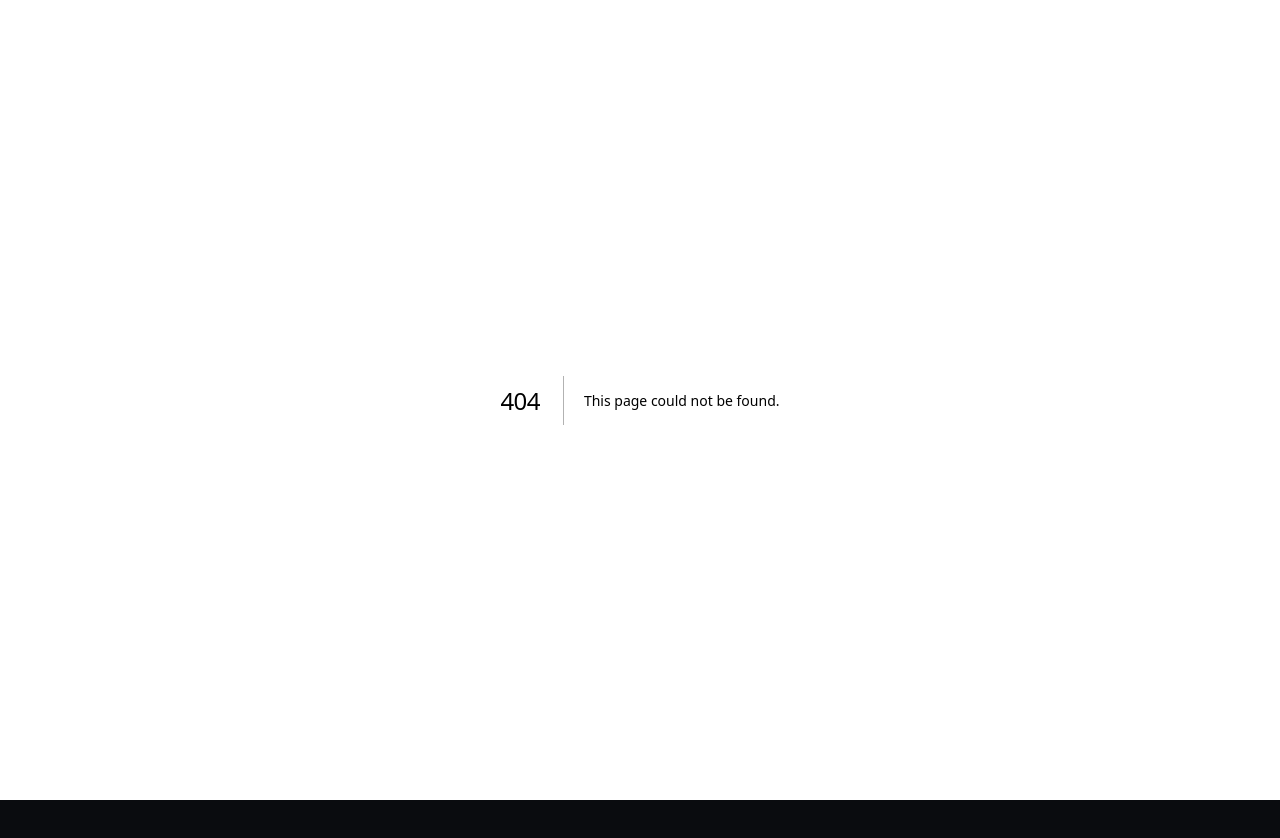
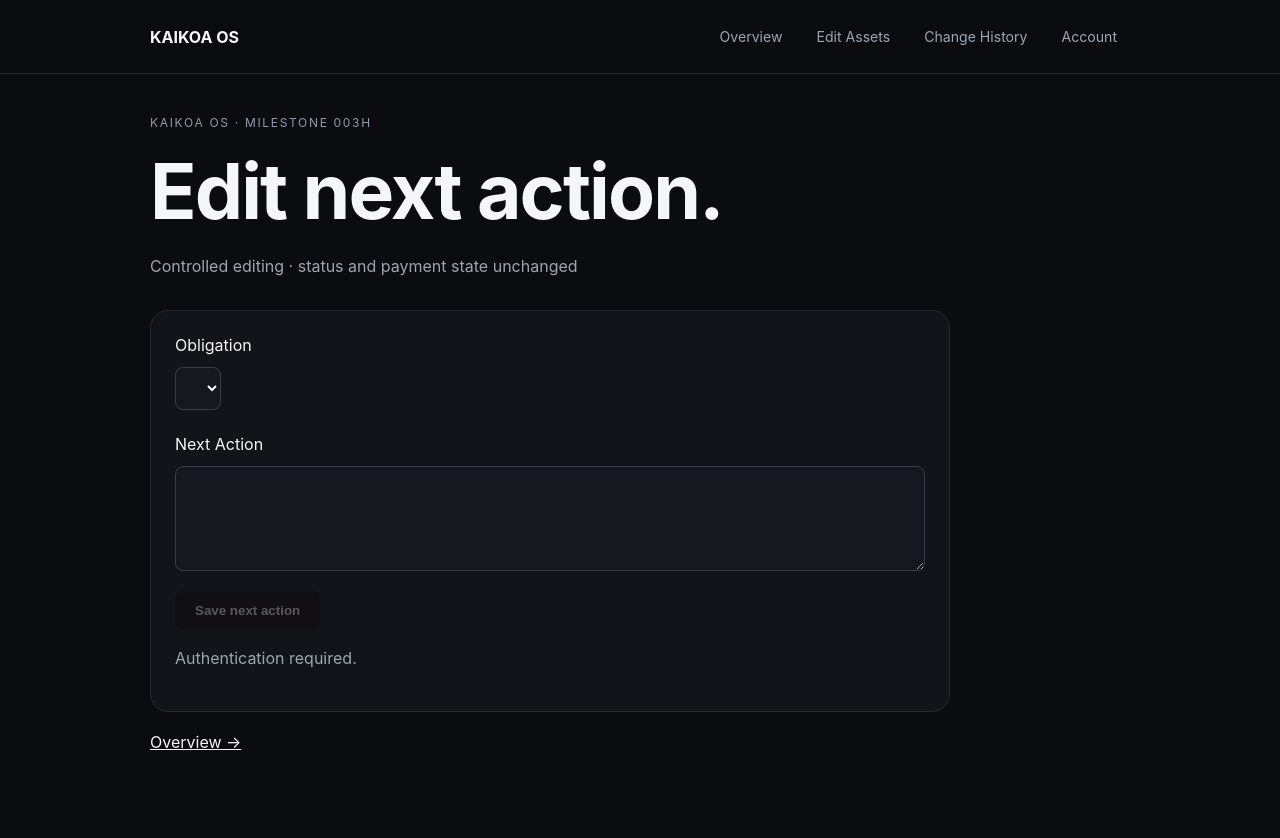
Before and after one commit to KAIKOA-Labs/kaikoa-os, a Next.js app: page /private-memory/obligations/edit in a window 1280 px wide. Before the commit this address had no page. Shown: the top 838 px of the page. Before the commit the page ends 800 px from the top, so only its background shows below. Built offline with nearby package versions, Linux system fonts and the light colour scheme; no server answers.

Commit message:
Milestone 003H: controlled obligation next-action editor

```diff
--- /dev/null
+++ b/app/private-memory/obligations/edit/page.tsx
@@ -0,0 +1,39 @@
+"use client";
+import { useEffect, useState } from "react";
+import Link from "next/link";
+import { getBrowserSupabase } from "@/lib/supabase-browser";
+type Obligation={id:string;title:string;status:string;next_action:string|null};
+export default function EditObligation(){
+ const [items,setItems]=useState<Obligation[]>([]);
+ const [selected,setSelected]=useState("");
+ const [action,setAction]=useState("");
+ const [message,setMessage]=useState("Checking access…");
+ const [busy,setBusy]=useState(false);
+ async function load(){
+  const db=getBrowserSupabase();if(!db){setMessage("Authentication unavailable.");return;}
+  const {data:user,error:authError}=await db.auth.getUser();
+  if(authError||!user.user){setMessage("Authentication required.");return;}
+  const {data,error}=await db.from("obligations").select("id,title,status,next_action").eq("visibility","safe_preview").order("title");
+  if(error){setMessage("Unable to load obligations.");return;}
+  setItems(data??[]);setSelected(previous=>previous||(data?.[0]?.id??""));
+  setMessage(data?.length?"":"No editable obligations found.");
+ }
+ useEffect(()=>{void load();},[]);
+ useEffect(()=>{setAction(items.find(i=>i.id===selected)?.next_action??"");},[items,selected]);
+ async function save(){
+  const db=getBrowserSupabase();if(!db||!selected||busy)return;
+  setBusy(true);setMessage("Saving…");
+  const {data,error}=await db.rpc("update_safe_obligation_next_action",{p_obligation_id:selected,p_next_action:action});
+  if(error){setMessage("Save failed. No change confirmed.");setBusy(false);return;}
+  setMessage(data?"Saved. Change recorded in history.":"No changes to save.");
+  await load();setBusy(false);
+ }
+ return <main className="shell"><header><p className="eyebrow">KAIKOA OS · MILESTONE 003H</p><h1>Edit next action.</h1><p className="muted">Controlled editing · status and payment state unchanged</p></header>
+ <section className="panel" style={{maxWidth:800}}>
+ <label htmlFor="obligation">Obligation</label><select id="obligation" value={selected} onChange={e=>setSelected(e.target.value)} style={{display:"block",margin:"12px 0 24px",padding:12,background:"#15191f",color:"white",border:"1px solid #3a404a",borderRadius:8}}>{items.map(i=><option key={i.id} value={i.id}>{i.title}</option>)}</select>
+ {selected&&<p className="muted">Current status: {items.find(i=>i.id===selected)?.status}</p>}
+ <label htmlFor="next-action">Next Action</label><textarea id="next-action" maxLength={1000} rows={5} value={action} onChange={e=>setAction(e.target.value)} disabled={!selected||busy} style={{display:"block",width:"100%",margin:"12px 0 20px",padding:14,background:"#15191f",color:"white",border:"1px solid #3a404a",borderRadius:8}}/>
+ <button type="button" disabled={!selected||busy||!action.trim()} onClick={()=>void save()} style={{padding:"12px 20px",borderRadius:8,border:0,fontWeight:700,cursor:"pointer"}}>{busy?"Saving…":"Save next action"}</button>
+ {message&&<p role="status" className="muted">{message}</p>}
+ </section><p><Link href="/private-memory">Overview →</Link></p></main>;
+}
```
